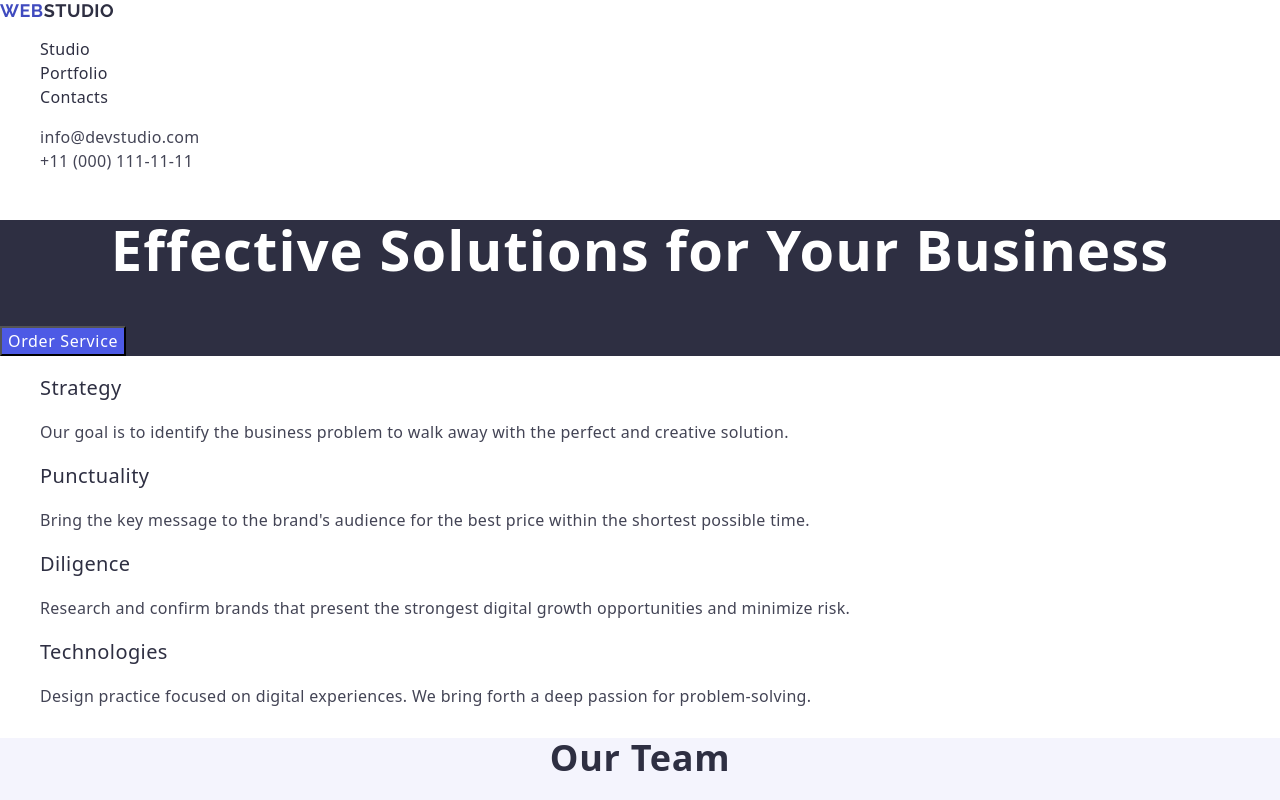
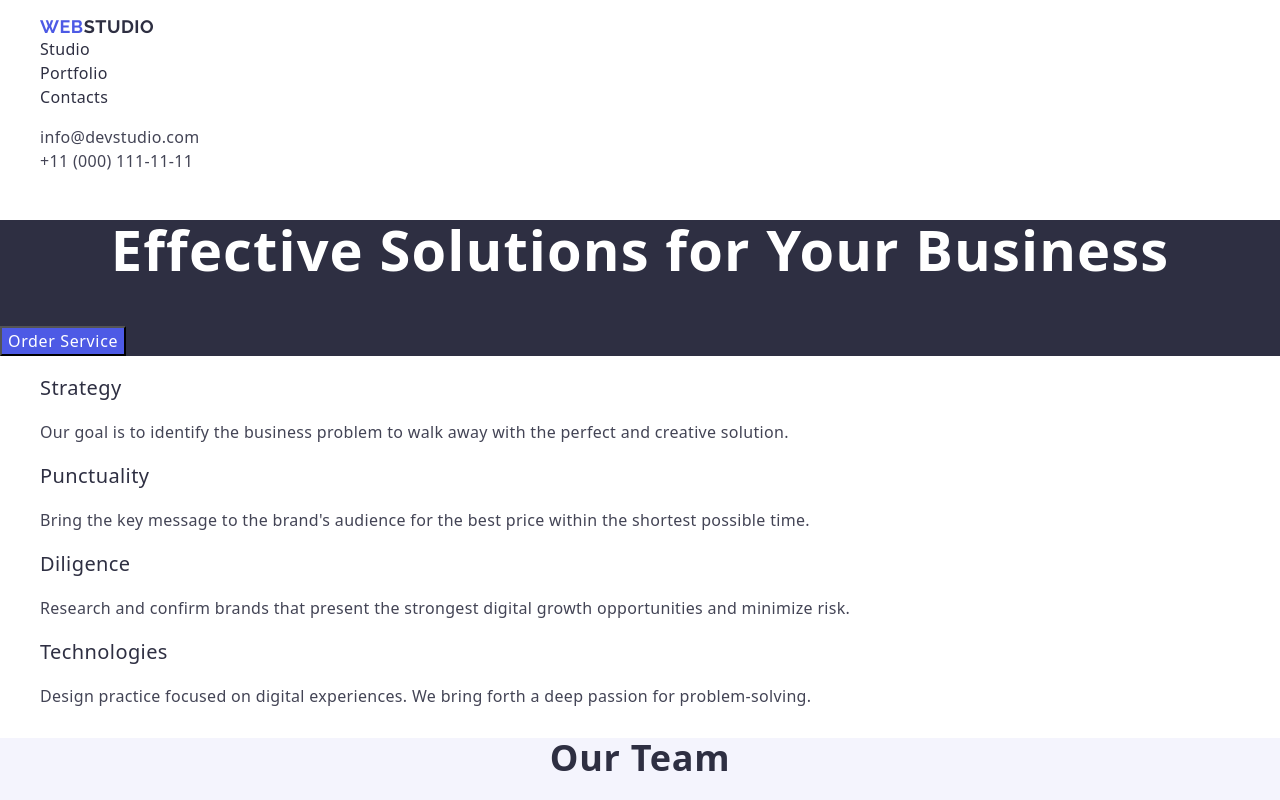
Before and after one commit to Yumfii/goit-markup-hw-02, a plain HTML site: page index.html in a window 1280 px wide. Shown: the top 800 px of the page. Drawn offline with nearby package versions, Linux system fonts and the light colour scheme.

Commit message:
final final

```diff
--- a/index.html
+++ b/index.html
@@ -13,8 +13,8 @@
   <body>
       <header id="home">
         <nav>
-          <a href="./index.html" class="logo header-logo">Web<span>Studio</span></a>
             <ul>
+              <li><a href="./index.html" class="logo header-logo">Web<span>Studio</span></a></li>
               <li><a href="" class="header-nav-list-item">Studio</a></li>
               <li><a href="" class="header-nav-list-item">Portfolio</a></li>
               <li><a href="" class="header-nav-list-item">Contacts</a></li>
```
